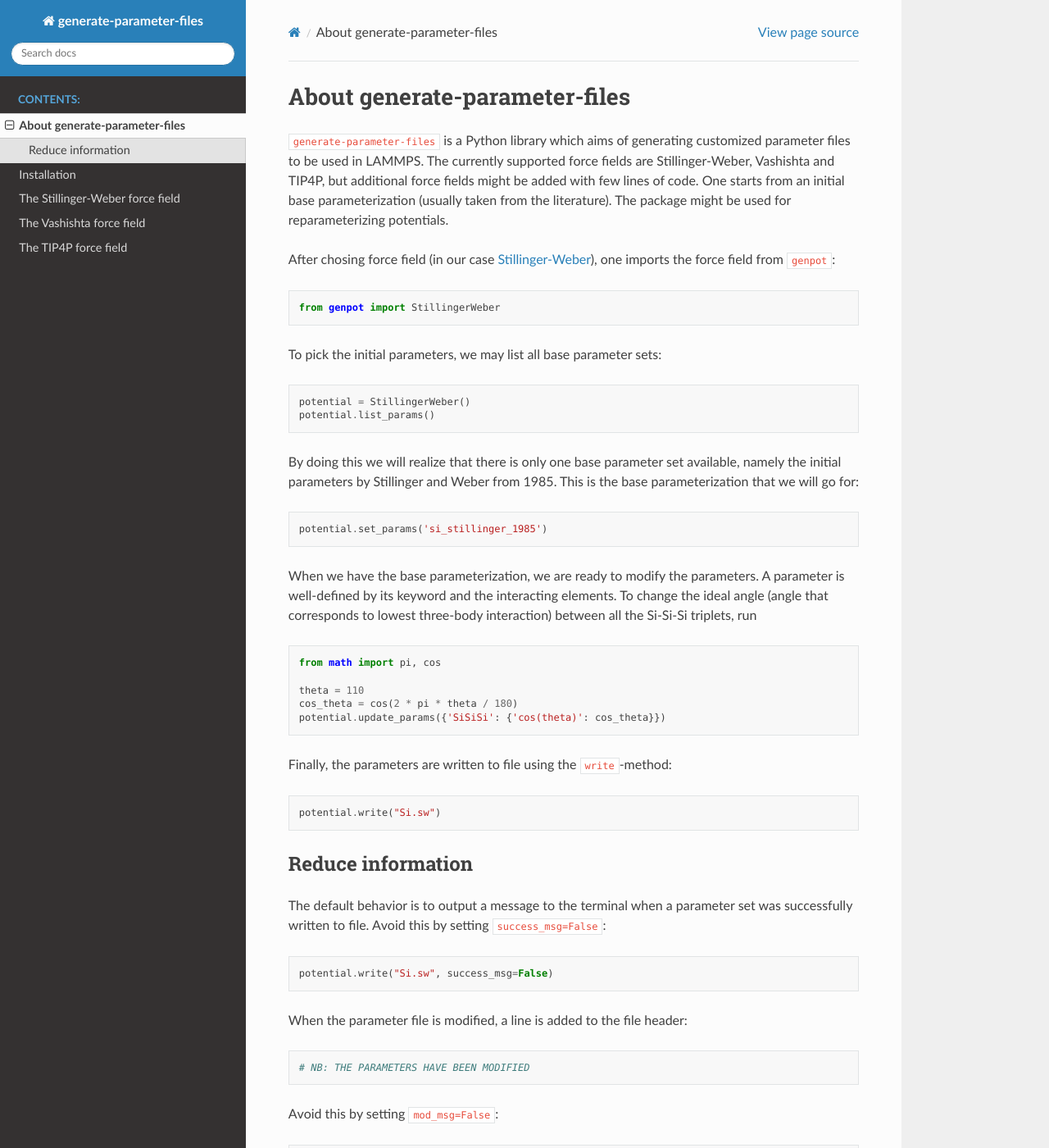
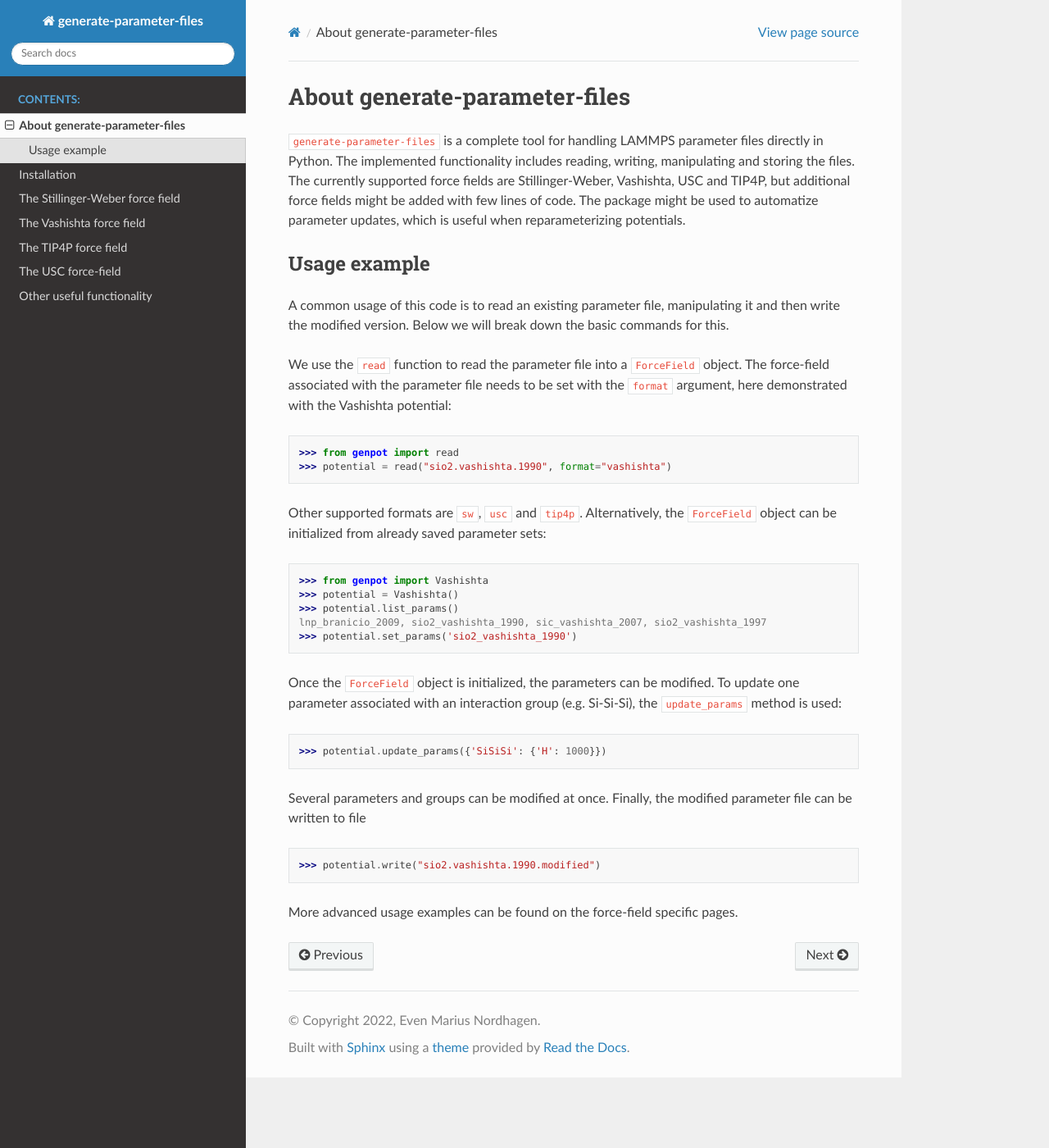
Before and after one commit to evenmn/generate-parameter-files, a Sphinx documentation site: the page built from docs/source/about.rst, in a window 1280 px wide and 1400 px high. Shown: the whole window at 82% size. Built offline with Sphinx 7.4.7 and the Read the Docs theme 2.0.0, drawn with Linux system fonts in a browser that asks for light colours; some of the changed text lies outside the part shown.

Commit message:
Updated docs

```diff
--- a/docs/source/about.rst
+++ b/docs/source/about.rst
@@ -1,61 +1,40 @@
 About generate-parameter-files
 ===============================
 
-:code:`generate-parameter-files` is a Python library which aims of generating customized parameter files to be used in LAMMPS. The currently supported force fields are Stillinger-Weber, Vashishta and TIP4P, but additional force fields might be added with few lines of code. One starts from an initial base parameterization (usually taken from the literature). The package might be used for reparameterizing potentials.
+:code:`generate-parameter-files` is a complete tool for handling LAMMPS parameter files directly in Python. The implemented functionality includes reading, writing, manipulating and storing the files. The currently supported force fields are Stillinger-Weber, Vashishta, USC and TIP4P, but additional force fields might be added with few lines of code. The package might be used to automatize parameter updates, which is useful when reparameterizing potentials.
 
-After chosing force field (in our case `Stillinger-Weber <https://docs.lammps.org/pair_sw.html>`_), one imports the force field from :code:`genpot`:
+Usage example
+^^^^^^^^^^^^^
+
+A common usage of this code is to read an existing parameter file, manipulating it and then write the modified version. Below we will break down the basic commands for this.
+
+We use the :code:`read` function to read the parameter file into a :code:`ForceField` object. The force-field associated with the parameter file needs to be set with the :code:`format` argument, here demonstrated with the Vashishta potential:
 
 .. code-block:: python
 
-   from genpot import StillingerWeber
+    >>> from genpot import read
+    >>> potential = read("sio2.vashishta.1990", format="vashishta")
 
-To pick the initial parameters, we may list all base parameter sets:
+Other supported formats are :code:`sw`, :code:`usc` and :code:`tip4p`. Alternatively, the :code:`ForceField` object can be initialized from already saved parameter sets:
 
 .. code-block:: python
 
-   potential = StillingerWeber()
-   potential.list_params()
+    >>> from genpot import Vashishta
+    >>> potential = Vashishta()
+    >>> potential.list_params()
+    lnp_branicio_2009, sio2_vashishta_1990, sic_vashishta_2007, sio2_vashishta_1997
+    >>> potential.set_params('sio2_vashishta_1990')
 
-By doing this we will realize that there is only one base parameter set available, namely the initial parameters by Stillinger and Weber from 1985. This is the base parameterization that we will go for:
+Once the :code:`ForceField` object is initialized, the parameters can be modified. To update one parameter associated with an interaction group (e.g. Si-Si-Si), the :code:`update_params` method is used:
 
 .. code-block:: python
 
-   potential.set_params('si_stillinger_1985')
+    >>> potential.update_params({'SiSiSi': {'H': 1000}})
 
-When we have the base parameterization, we are ready to modify the parameters. A parameter is well-defined by its keyword and the interacting elements. To change the ideal angle (angle that corresponds to lowest three-body interaction) between all the Si-Si-Si triplets, run
+Several parameters and groups can be modified at once. Finally, the modified parameter file can be written to file
 
 .. code-block:: python
 
-   from math import pi, cos
+    >>> potential.write("sio2.vashishta.1990.modified")
 
-   theta = 110
-   cos_theta = cos(2 * pi * theta / 180)
-   potential.update_params({'SiSiSi': {'cos(theta)': cos_theta}})
-
-Finally, the parameters are written to file using the :code:`write`-method:
-
-.. code-block:: python
-
-   potential.write("Si.sw")
-
-Reduce information
-^^^^^^^^^^^^^^^^^^
-
-The default behavior is to output a message to the terminal when a parameter set was successfully written to file. Avoid this by setting :code:`success_msg=False`:
-
-.. code-block:: python
-
-   potential.write("Si.sw", success_msg=False)
-
-
-When the parameter file is modified, a line is added to the file header:
-
-.. code-block:: bash
-
-   # NB: THE PARAMETERS HAVE BEEN MODIFIED
-
-Avoid this by setting :code:`mod_msg=False`:
-
-.. code-block:: python
-
-   potential.update_params({'SiSiSi': {'p': 0.4}}, mod_msg=False)
+More advanced usage examples can be found on the force-field specific pages.
--- a/docs/source/index.rst
+++ b/docs/source/index.rst
@@ -15,6 +15,8 @@ Welcome to generate-parameter-files's documentation!
    stillingerweber
    vashishta
    tip4p
+   usc
+   info
 
 
 
--- /dev/null
+++ b/docs/source/info.rst
@@ -0,0 +1,49 @@
+Other useful functionality
+--------------------------
+
+Initialize from dictionary
+^^^^^^^^^^^^^^^^^^^^^^^^^^
+
+The parameters can also be initialized from a dictionary. This can be useful for inputting custom parameters to LAMMPS, for instance. The molecule has to be given to make coupled parameters work, but may just be a single atom. Usage example:
+
+.. code-block:: python
+
+    params =      {"XXX":    {"H": 1.0,
+                              "eta": 1.0,
+                              "Zi": 0.0,
+                              "Zj": 0.0,
+                              "r1s": 1.0,
+                              "D": 0.0,
+                              "r4s": 1.0,
+                              "W": 0.0,
+                              "rc": 10.0,
+                              "B": 0.0,
+                              "xi": 0.0,
+                              "r0": 0.0,
+                              "C": 0.0,
+                              "cos(theta)": 0.0}}
+
+    potential = Vashishta(params=params, molecule="X")
+
+
+Reduce information
+^^^^^^^^^^^^^^^^^^
+
+The default behavior is to output a message to the terminal when a parameter set was successfully written to file. Avoid this by setting :code:`success_msg=False`:
+
+.. code-block:: python
+
+   potential.write("Si.sw", success_msg=False)
+
+
+When the parameter file is modified, a line is added to the file header:
+
+.. code-block:: bash
+
+   # NB: THE PARAMETERS HAVE BEEN MODIFIED
+
+Avoid this by setting :code:`mod_msg=False`:
+
+.. code-block:: python
+
+   potential.update_params({'SiSiSi': {'p': 0.4}}, mod_msg=False)
```
Also changed, not shown: docs/source/stillingerweber.rst (+17 -1 lines), docs/source/usc.rst (added, +18 -0 lines), docs/source/vashishta.rst (+1 -26 lines).
